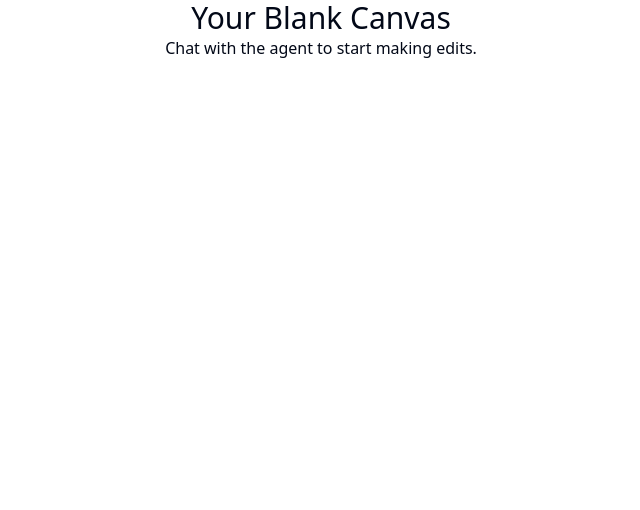
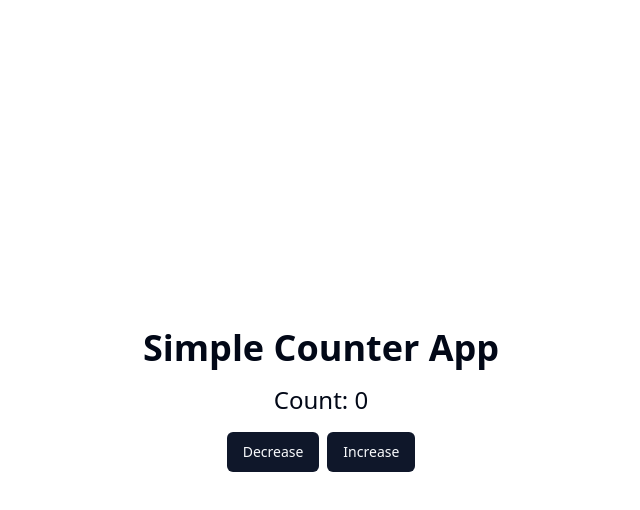
Before and after one commit to GPT-Engineer-App/simple-react-widget, a React (Vite) app: page / in a window 1280 px wide. Shown: the top 510 px of the page, without its empty margins (319-959 px from the left). Built offline with nearby package versions, Linux system fonts and the light colour scheme.

Commit message:
GPT Engineer Update [skip gpt_engineer]

```diff
--- a/src/pages/Index.jsx
+++ b/src/pages/Index.jsx
@@ -1,11 +1,16 @@
-// Update this page (the content is just a fallback if you fail to update the page)
+import { useState } from 'react';
+import { Button } from "@/components/ui/button";
 
 const Index = () => {
+  const [count, setCount] = useState(0);
+
   return (
-    <div className="flex justify-center items-center">
-      <div className="text-center">
-        <h1 className="text-3xl">Your Blank Canvas</h1>
-        <p>Chat with the agent to start making edits.</p>
+    <div className="flex flex-col items-center justify-center min-h-screen">
+      <h1 className="text-4xl font-bold mb-4">Simple Counter App</h1>
+      <p className="text-2xl mb-4">Count: {count}</p>
+      <div className="space-x-2">
+        <Button onClick={() => setCount(count - 1)}>Decrease</Button>
+        <Button onClick={() => setCount(count + 1)}>Increase</Button>
       </div>
     </div>
   );
```
